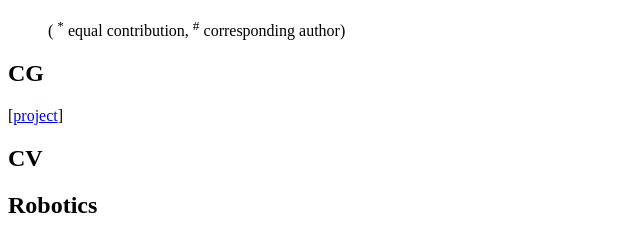
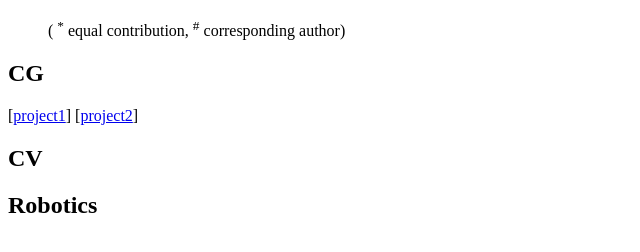
Before and after one commit to kikato2022/kikato2022.github.io, a Jekyll site: the page built from _pages/includes/pub.md, in a window 1280 px wide. Shown: the part 515-767 px from the top of the page, without its empty margins (0-640 px from the left). Built offline with Jekyll 4.4.1, drawn with Linux system fonts in a browser that asks for light colours; nearby versions of some CDN libraries; our own code applies the rules of GitHub Pages for plain Markdown files.

Commit message:
Update pub.md

```diff
--- a/_pages/includes/pub.md
+++ b/_pages/includes/pub.md
@@ -5,7 +5,8 @@
 
 ## CG
 
-[<a href="https://kikato2022.github.io/projects/vividex" target="_blank" rel="noopener">project</a>]
+[<a href="https://kikato2022.github.io/projects/hh.html" target="_blank" rel="noopener">project1</a>]
+[<a href="https://kikato2022.github.io/projects/vividex" target="_blank" rel="noopener">project2</a>]
 
 ## CV
 
```
